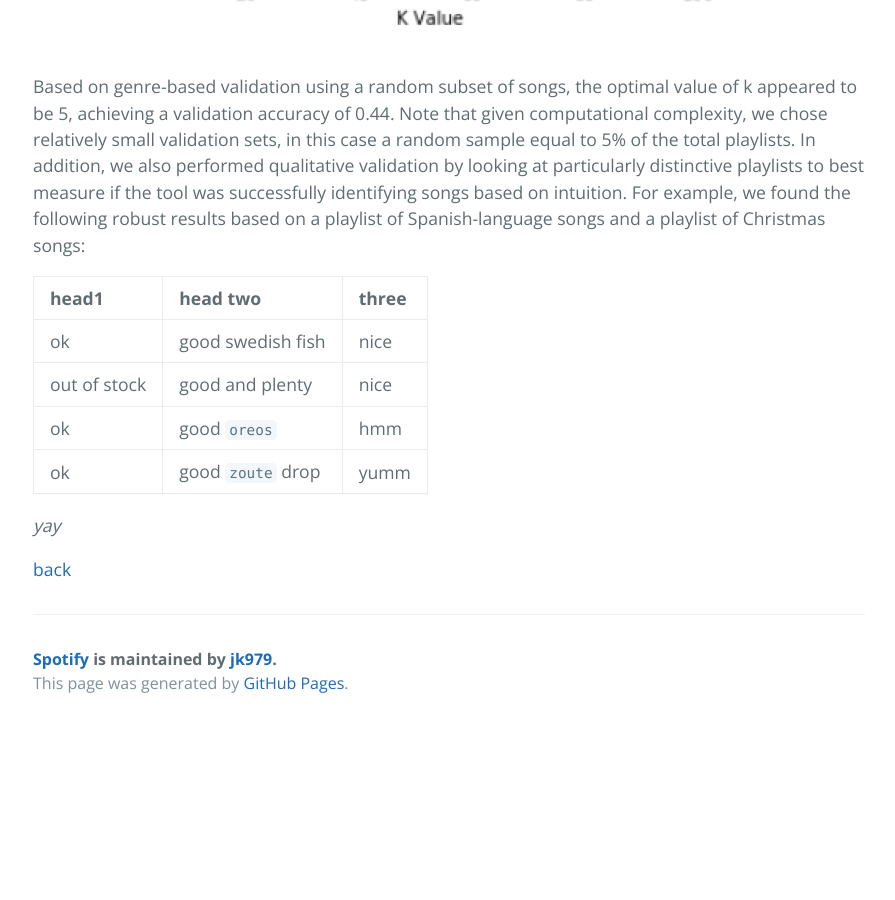
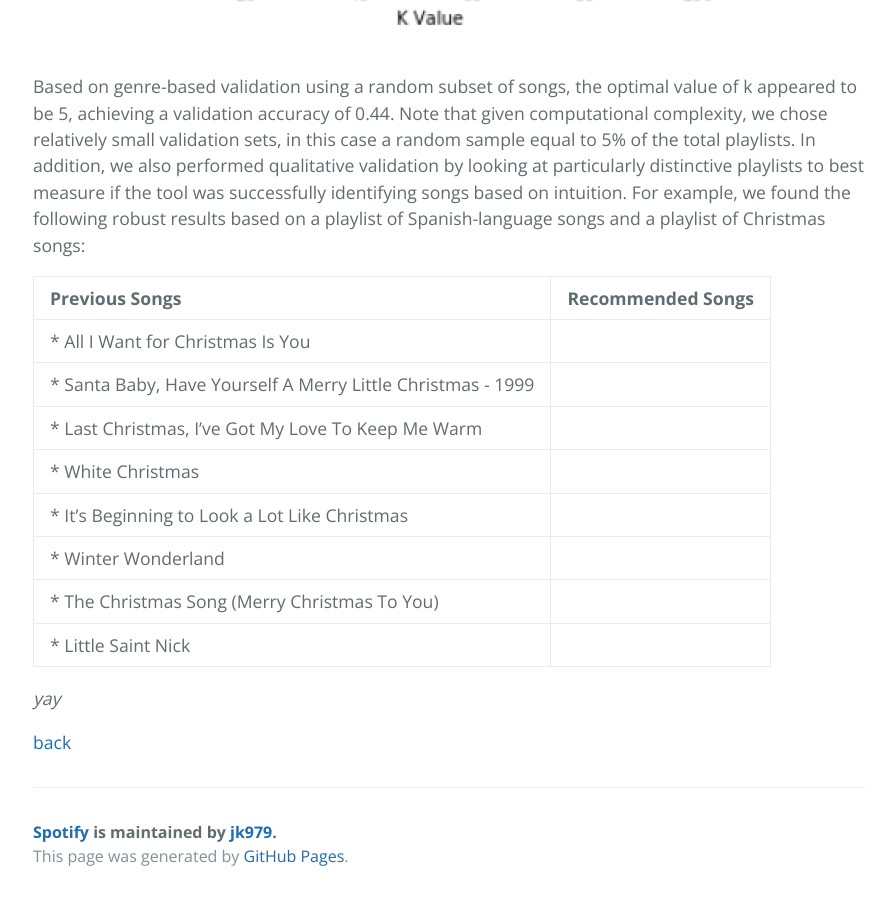
Before and after one commit to jk979/Spotify, a Jekyll site: the page built from another-page2.md, in a window 1280 px wide and 900 px high, scrolled down 1223 px. Shown: the whole window, without its empty margins (191-1086 px from the left). Built offline with Jekyll 4.4.1, drawn with Linux system fonts in a browser that asks for light colours; our own code applies the rules of GitHub Pages for plain Markdown files; before the commit the page ends 1950 px from its top, so only the background shows below that.

Commit message:
built out table

```diff
--- a/another-page2.md
+++ b/another-page2.md
@@ -12,12 +12,16 @@ We began by constructing a number of difference collaborative filtering models.
 
 Based on genre-based validation using a random subset of songs, the optimal value of k appeared to be 5, achieving a validation accuracy of 0.44. Note that given computational complexity, we chose relatively small validation sets, in this case a random sample equal to 5% of the total playlists. In addition, we also performed qualitative validation by looking at particularly distinctive playlists to best measure if the tool was successfully identifying songs based on intuition. For example, we found the following robust results based on a playlist of Spanish-language songs and a playlist of Christmas songs:
 
-| head1        | head two          | three |
+| Previous Songs        | Recommended Songs |
 |:-------------|:------------------|:------|
-| ok           | good swedish fish | nice  |
-| out of stock | good and plenty   | nice  |
-| ok           | good `oreos`      | hmm   |
-| ok           | good `zoute` drop | yumm  |
+| * All I Want for Christmas Is You |
+| * Santa Baby, Have Yourself A Merry Little Christmas - 1999 |
+| * Last Christmas, I've Got My Love To Keep Me Warm |
+| * White Christmas |
+| * It's Beginning to Look a Lot Like Christmas |
+| * Winter Wonderland |
+| * The Christmas Song (Merry Christmas To You) |
+| * Little Saint Nick           |
 
 _yay_
 
```
